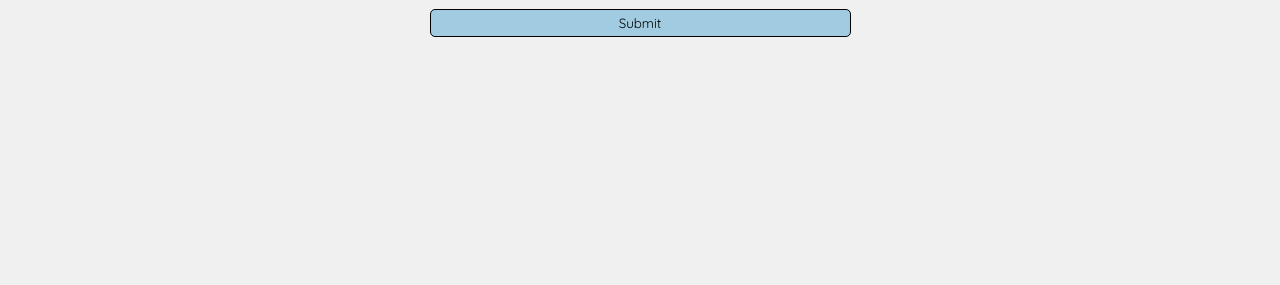
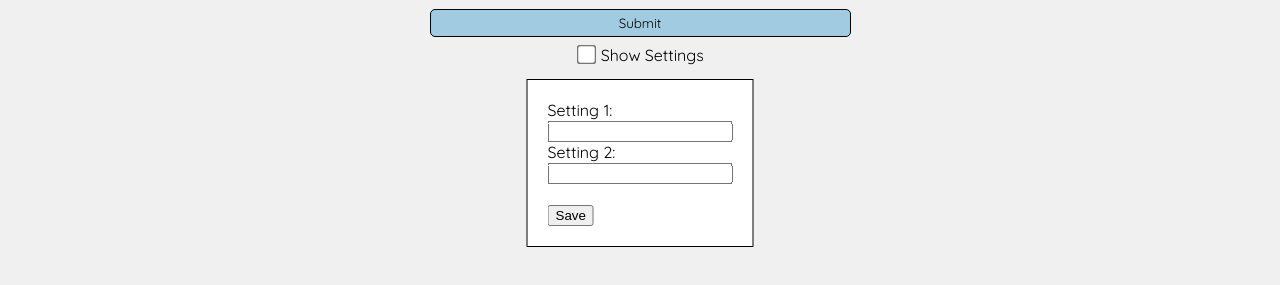
Before and after one commit to Swalawaga/brickhack, a website: page index.html in a window 1280 px wide. Shown: the part 237-522 px from the top of the page. Drawn offline with Linux system fonts and the light colour scheme; a web font is replaced by a local one.

Commit message:
Sample settings

```diff
--- a/data.json
+++ b/data.json
@@ -1,4 +1,4 @@
 [{
   title: "test",
-  html: "\n\n\n\n<title>Circle to Triangle</title>\n<style>\nsvg {\n  width: 200px;\n  height: 200px;\n}\n</style>\n\n\n\n<svg id=\"mySVG\">\n  <circle cx=\"100\" cy=\"100\" r=\"80\" fill=\"blue\" id=\"shape\"></circle>\n</svg>\n\n<button onclick=\"transformShape()\">Transform</button>\n\n\n\n\n",
+  html: '\n\n\n\n<title>Circle to Triangle</title>\n<style>\nsvg {\n  width: 199px;\n  height: 200px;\n}\n</style>\n\n\n\n<svg id=\"mySVG\">\n  <circle cx=\"100\" cy=\"100\" r=\"80\" fill=\"blue\" id=\"shape\"></circle>\n</svg>\n\n<button onclick=\"transformShape()\">Transform</button>\n\n\n\n\n',
 }]
--- a/index.html
+++ b/index.html
@@ -36,6 +36,46 @@
         <button type="submit">Submit</button>
       </form>
 
+
+<div id="sampleSettings">
+<style>
+#settingsDiv {
+  display: none; /* Initially hidden */
+  position: absolute;
+  left: 50%;
+  top: 50%;
+  transform: translate(-50%, -50%);
+  border: 1px solid black;
+  padding: 20px;
+  background-color: white;
+}
+
+#settingsDiv.show {
+  display: block; /* Shown when checkbox is checked */
+}
+
+input[type="checkbox"] {
+  transform: scale(1.5); /* Makes checkbox larger */
+}
+</style>
+
+
+
+<input type="checkbox" id="toggleSettings" onchange="document.getElementById('settingsDiv').classList.toggle('show');"> Show Settings
+
+<div id="settingsDiv" class="show">
+  <form>
+    <label for="setting1">Setting 1:</label><br>
+    <input type="text" id="setting1" name="setting1"><br>
+    <label for="setting2">Setting 2:</label><br>
+    <input type="number" id="setting2" name="setting2"><br><br>
+    <input type="submit" value="Save">
+  </form>
+</div>
+
+
+
+</div>
       <div id="responseMessage"></div>
     </div>
     <script>
```
Also changed, not shown: comments.html (added, +2 -0 lines), index.js (+20 -27 lines).
